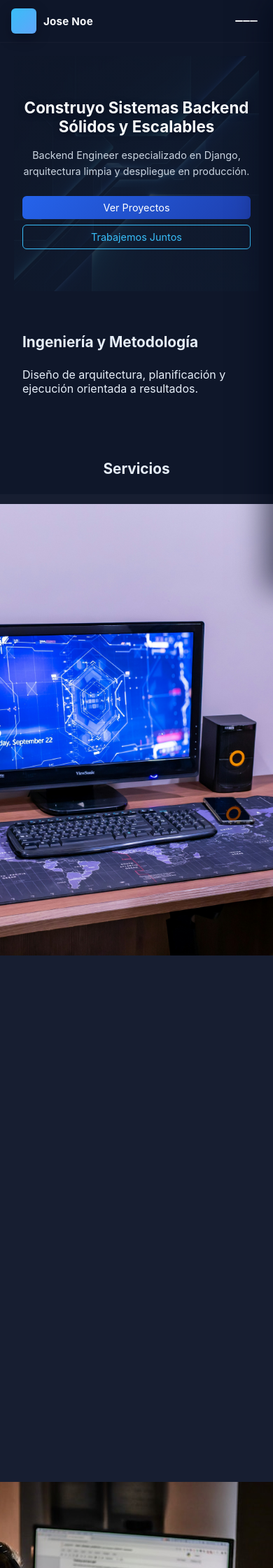
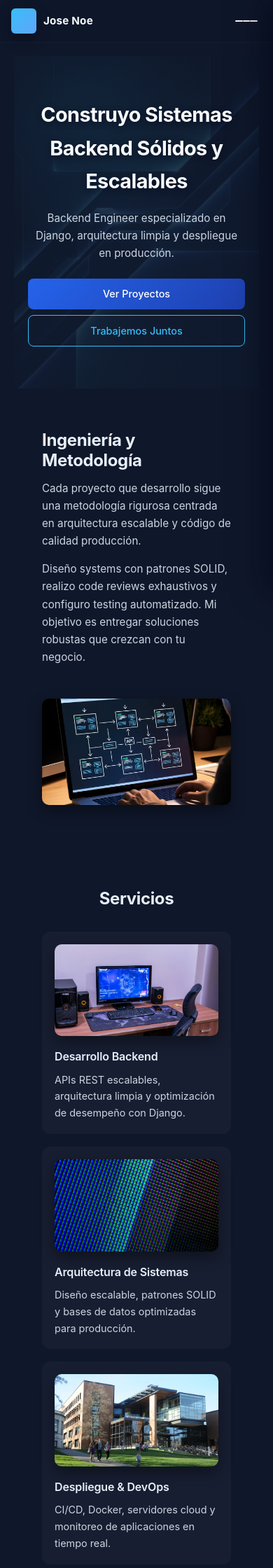
Before and after one commit to JoseNoeT/Portafolio, a Django app: page / in a window 390 px wide; the page is wider, and only the part inside the window is pictured. Shown: the top 2240 px of that part at 70% size. Run offline with Django 5.2, Linux system fonts and the light colour scheme; data that the repository does not hold is empty.

Commit message:
FIX: Remove scrollbars & display all images; update CSS & reveal animation
CHANGES:
- navbar.css: Remove conflicting width:100% rule
- base.css: Add overflow-x:hidden to html & body
- home.css: Fix .reveal animation to show images by default (fallback)
- home.js: Rewrite with Intersection Observer API + js-enabled flag
- base.html: Include home.js script for smooth reveal animations
- home.html: Move .reveal class to parent containers for proper animation
- core/views.py: Add projects context to home view

FIXES:
 Removed horizontal scrollbars
 All images now visible (methodology, services, about, featured projects)
 Smooth fade-in animation on scroll
 Fallback display if JavaScript disabled

```diff
--- a/core/views.py
+++ b/core/views.py
@@ -1,7 +1,9 @@
 from django.shortcuts import render
+from proyectos.models import Project
 
 def home(request):
-	return render(request, 'home.html')
+	projects = Project.objects.all()[:3]  # Últimos 3 proyectos
+	return render(request, 'home.html', {'projects': projects})
 
 
 def contact(request):
--- a/static/css/base.css
+++ b/static/css/base.css
@@ -5,11 +5,18 @@
     box-sizing: border-box;
 }
 
+html {
+    width: 100%;
+    overflow-x: hidden;
+}
+
 body {
     background-color: #0b1120;
     color: #e2e8f0;
     font-family: 'Inter', sans-serif;
     padding-top: 80px;
+    width: 100%;
+    overflow-x: hidden;
 }
 
 .container {
--- a/static/css/home.css
+++ b/static/css/home.css
@@ -25,12 +26,16 @@
     --cta: #2563eb;
     --cta-dark: #1e40af;
     --container-width: 1100px;
+    --ease-out: cubic-bezier(0.4, 0, 0.2, 1);
+    --spacing-section: clamp(60px, 8vw, 100px);
+    --line-height-relaxed: 1.65;
 }
 
 body {
     background-color: var(--bg-dark);
     color: var(--text-light);
-    font-family: Inter, Arial, sans-serif;
+    font-family: Inter, -apple-system, BlinkMacSystemFont, 'Segoe UI', sans-serif;
+    line-height: var(--line-height-relaxed);
 }
 
 .container {
@@ -43,10 +48,12 @@ body {
    2. HERO SECTION - Full width with background image + overlay
    ==================================================================== */
 .hero {
-    padding: 100px 20px;
+    padding: var(--spacing-section) 20px;
     text-align: center;
-    background: linear-gradient(rgba(15,23,42,0.85), rgba(15,23,42,0.85)),
-                url("../img/fondoabstract.jpeg");
+    background:
+        radial-gradient(circle at 30% 20%, rgba(56,189,248,0.08), transparent 40%),
+        linear-gradient(rgba(15,23,42,0.85), rgba(15,23,42,0.85)),
+        url("../img/fondoabstract.jpeg");
     background-size: cover;
     background-position: center;
     color: var(--text-light);
@@ -58,17 +65,20 @@ body {
 }
 
 .hero h1 {
-    font-size: 2.6rem;
-    margin-bottom: 20px;
+    font-size: clamp(1.8rem, 4vw, 3rem);
+    font-weight: 700;
+    letter-spacing: -0.02em;
+    margin-bottom: clamp(16px, 2vw, 24px);
     text-shadow: 0 2px 8px rgba(2,6,23,0.6);
     color: #f8fafc;
 }
 
 .hero p {
-    font-size: 1rem;
-    line-height: 1.6;
+    font-size: clamp(0.95rem, 1.2vw, 1.05rem);
+    line-height: var(--line-height-relaxed);
     color: var(--text-muted);
-    margin-bottom: 30px;
+    margin: 0 auto clamp(24px, 3vw, 32px);
+    max-width: 60ch;
 }
 
 .hero-buttons {
@@ -81,47 +91,72 @@ body {
     display: inline-block;
     background: linear-gradient(135deg, var(--cta), var(--cta-dark));
     color: white;
-    padding: 10px 20px;
-    border-radius: 6px;
+    padding: 11px 24px;
+    border-radius: 8px;
     text-decoration: none;
-    transition: transform 0.3s ease, box-shadow 0.3s ease;
+    font-weight: 500;
+    font-size: 0.95rem;
+    transition: transform 0.3s var(--ease-out), box-shadow 0.3s var(--ease-out);
+    will-change: transform;
+    cursor: pointer;
 }
 
 .btn-primary:hover {
-    transform: translateY(-2px);
-    box-shadow: 0 10px 25px rgba(37,99,235,0.3);
+    transform: translateY(-3px);
+    box-shadow: 0 12px 30px rgba(37,99,235,0.35);
+}
+
+.btn-primary:active {
+    transform: scale(0.98);
 }
 
 .btn-secondary {
     display: inline-block;
     background: transparent;
-    border: 1px solid var(--accent);
+    border: 1.5px solid var(--accent);
     color: var(--accent);
-    padding: 10px 20px;
-    border-radius: 6px;
+    padding: 10px 24px;
+    border-radius: 8px;
     text-decoration: none;
-    transition: all 0.3s ease;
+    font-weight: 500;
+    font-size: 0.95rem;
+    transition: all 0.3s var(--ease-out);
+    cursor: pointer;
 }
 
 .btn-secondary:hover {
     background: var(--accent);
     border-color: var(--accent);
     color: var(--bg-dark);
+    transform: translateY(-2px);
+}
+
+.btn-secondary:active {
+    transform: scale(0.98);
 }
 
 /* ====================================================================
    3. METHODOLOGY / INGENIERÍA SECTION
    ==================================================================== */
+/* ====================================================================
+   3. METHODOLOGY / INGENIERÍA SECTION
+   ==================================================================== */
+
 .methodology {
-    padding: 80px 20px;
+    padding: var(--spacing-section) 20px;
 }
 
 .method-wrap {
     display: flex;
-    align-items: center;
-    gap: 40px;
-    max-width: var(--container-width);
-    margin: 0 auto;
+    flex-direction: column;
+    gap: clamp(32px, 4vw, 48px);
+}
+
+@media (min-width: 1024px) {
+    .method-wrap {
+        flex-direction: row;
+        align-items: flex-start;
+    }
 }
 
 .method-text {
@@ -129,49 +164,68 @@ body {
 }
 
 .method-text h2 {
-    font-size: 2rem;
-    margin-bottom: 12px;
+    font-size: clamp(1.5rem, 3vw, 2.2rem);
+    font-weight: 700;
+    letter-spacing: -0.015em;
+    margin-bottom: clamp(12px, 1.5vw, 16px);
+    line-height: 1.2;
+}
+
+.method-text p {
+    font-size: clamp(0.95rem, 1.2vw, 1.05rem);
+    line-height: var(--line-height-relaxed);
+    color: var(--text-muted);
+    margin-bottom: 1em;
 }
 
 .method-image {
-    flex: 1;
+    width: 100%;
     display: flex;
     justify-content: center;
+}
+
+@media (min-width: 1024px) {
+    .method-image {
+        flex: 1;
+        width: auto;
+    }
 }
 
 /* ====================================================================
    4. SERVICES SECTION
    ==================================================================== */
 .services {
-    padding: 80px 20px;
+    padding: var(--spacing-section) 20px;
 }
 
 .services h2 {
     text-align: center;
-    font-size: 2rem;
-    margin-bottom: 40px;
+    font-size: clamp(1.5rem, 3vw, 2.2rem);
+    font-weight: 700;
+    letter-spacing: -0.015em;
+    margin-bottom: clamp(32px, 4vw, 48px);
+    line-height: 1.2;
 }
 
 .service-grid {
     display: grid;
-    grid-template-columns: repeat(3, 1fr);
+    grid-template-columns: repeat(auto-fit, minmax(280px, 1fr));
     gap: 24px;
-    max-width: var(--container-width);
-    margin: 0 auto;
 }
 
 .service-card {
     background: rgba(255,255,255,0.03);
-    padding: 20px;
+    padding: clamp(18px, 3vw, 24px);
     border-radius: 12px;
     display: flex;
     flex-direction: column;
     gap: 16px;
-    transition: transform 0.3s ease;
+    transition: transform 0.3s var(--ease-out), box-shadow 0.3s var(--ease-out);
 }
 
 .service-card:hover {
-    transform: translateY(-4px);
+    transform: translateY(-6px);
+    box-shadow: 0 8px 24px rgba(56,189,248,0.1);
 }
 
 .service-body {
@@ -179,30 +233,49 @@ body {
 }
 
 .service-body h3 {
-    font-size: 1.1rem;
+    font-size: clamp(1rem, 1.3vw, 1.15rem);
+    font-weight: 600;
+    letter-spacing: -0.01em;
     margin-bottom: 8px;
     color: var(--text-light);
+}
+
+.service-body p {
+    font-size: clamp(0.9rem, 1.1vw, 0.98rem);
+    line-height: var(--line-height-relaxed);
 }
 
 /* ====================================================================
    5. ABOUT SECTION
    ==================================================================== */
 .about {
-    padding: 80px 20px;
+    padding: var(--spacing-section) 20px;
 }
 
 .about-wrap {
     display: flex;
-    align-items: center;
-    gap: 40px;
-    max-width: var(--container-width);
-    margin: 0 auto;
+    flex-direction: column;
+    gap: clamp(32px, 4vw, 48px);
+}
+
+@media (min-width: 1024px) {
+    .about-wrap {
+        flex-direction: row;
+        align-items: flex-start;
+    }
 }
 
 .about-image {
-    flex: 1;
+    width: 100%;
     display: flex;
     justify-content: center;
+}
+
+@media (min-width: 1024px) {
+    .about-image {
+        flex: 1;
+        width: auto;
+    }
 }
 
 .about-text {
@@ -324,25 +418,32 @@ body {
     height: 100%;
     object-fit: cover;
     display: block;
-    transition: transform 0.6s ease;
+    transition: transform 0.7s var(--ease-out);
 }
 
 .image-card:hover {
-    transform: translateY(-6px);
-    box-shadow: 0 20px 45px rgba(0,0,0,0.6);
+    transform: translateY(-8px);
+    box-shadow: 0 24px 48px rgba(56,189,248,0.15);
 }
 
 .image-card:hover img {
-    transform: scale(1.06);
+    transform: scale(1.05);
 }
 
 /* ====================================================================
    9. REVEAL ANIMATION - Elements fade in on scroll
    ==================================================================== */
 .reveal {
+    /* Show by default (fallback if JS disabled) */
+    opacity: 1;
+    transform: translateY(0);
+    transition: opacity 0.8s ease, transform 0.8s ease;
+}
+
+/* Initial state when JS is ready (will be changed by JavaScript to .active) */
+html.js-enabled .reveal:not(.active) {
     opacity: 0;
     transform: translateY(40px);
-    transition: opacity 0.8s ease, transform 0.8s ease;
 }
 
 .reveal.active {
@@ -366,11 +467,7 @@ body {
 
     .method-wrap,
     .about-wrap {
-        gap: 24px;
-    }
-
-    .hero h1 {
-        font-size: 2rem;
+        gap: 32px;
     }
 }
 
@@ -393,20 +490,9 @@ body {
         width: 100%;
     }
 
-    .methodology,
-    .services,
-    .about,
-    .featured,
-    .cta-hero {
-        padding: 60px 20px;
-    }
-
-    .hero h1 {
-        font-size: 1.6rem;
-    }
-
-    .hero p {
-        font-size: 0.95rem;
+    .method-image {
+        flex: none;
+        width: 100%;
     }
 
     .hero-buttons {
@@ -419,51 +505,18 @@ body {
         width: 100%;
         text-align: center;
     }
-
-    .featured h2,
-    .services h2 {
-        font-size: 1.6rem;
-    }
-
-    .method-text h2,
-    .about-text h2,
-    .cta-inner h2 {
-        font-size: 1.6rem;
-    }
 }
 
 /* Mobile small (480px and below) */
 @media (max-width: 480px) {
-    .hero {
-        padding: 60px 12px;
-    }
-
-    .hero h1 {
-        font-size: 1.4rem;
-        margin-bottom: 16px;
-    }
-
-    .hero p {
-        font-size: 0.9rem;
-        margin-bottom: 24px;
-    }
-
     .hero-buttons {
         gap: 8px;
     }
 
     .btn-primary,
     .btn-secondary {
-        padding: 8px 16px;
+        padding: 10px 20px;
         font-size: 0.9rem;
-    }
-
-    .methodology,
-    .services,
-    .about,
-    .featured,
-    .cta-hero {
-        padding: 60px 12px;
     }
 
     .method-wrap,
@@ -472,26 +525,9 @@ body {
         margin: 0 auto;
     }
 
-    .service-card,
-    .project-card {
-        padding: 14px;
-    }
-
-    .featured h2,
-    .services h2,
-    .method-text h2,
-    .about-text h2,
-    .cta-inner h2 {
-        font-size: 1.3rem;
-        margin-bottom: 24px;
-    }
-
     .image-card {
         border-radius: 10px;
-    }
-
-    .cta-inner {
-        padding: 20px;
+        box-shadow: 0 8px 20px rgba(0,0,0,0.4);
     }
 }
 
@@ -503,7 +539,3 @@ body {
         transition-duration: 0.01ms !important;
     }
 }
-
-@media (max-width:900px){
-    .image-card{ max-width:100%; }
-}
--- a/static/css/navbar.css
+++ b/static/css/navbar.css
@@ -88,5 +88,5 @@
   *{ transition: none !important; }
 }
 
-/* Small tweaks */
-.container{ width:100%; }
+/* Small tweaks - Container width controlled in base.css */
+/* Removed conflicting width:100% rule that was causing scrollbars */
--- /dev/null
+++ b/static/js/debug.js
@@ -0,0 +1,76 @@
+/**
+ * Debug script para diagnosticar problemas de imágenes
+ * Ejecuta en la consola del navegador
+ */
+
+(function() {
+    console.log('🔍 DEBUGGING IMÁGENES - Iniciando...', new Date().toLocaleTimeString());
+
+    // 1️⃣ VERIFICAR IMÁGENES EN EL DOM
+    const images = document.querySelectorAll('img');
+    console.log(`\n📸 Total de imágenes en el DOM: ${images.length}`);
+
+    images.forEach((img, idx) => {
+        const rect = img.getBoundingClientRect();
+        const isVisible = rect.width > 0 && rect.height > 0;
+        const computedStyle = window.getComputedStyle(img);
+
+        console.group(`Imagen ${idx + 1}: ${img.alt || 'Sin alt'}`);
+        console.log(`  ✓ src: ${img.src}`);
+        console.log(`  ✓ Dimensiones: ${img.naturalWidth}x${img.naturalHeight} (natural)`);
+        console.log(`  ✓ Visible en viewport: ${isVisible ? '✅ SÍ' : '❌ NO'}`);
+        console.log(`  ✓ display: ${computedStyle.display}`);
+        console.log(`  ✓ opacity: ${computedStyle.opacity}`);
+        console.log(`  ✓ visibility: ${computedStyle.visibility}`);
+        console.log(`  ✓ height: ${computedStyle.height}`);
+        console.log(`  ✓ width: ${computedStyle.width}`);
+        console.log(`  ✓ overflow parent: ${computedStyle.overflow}`);
+        console.groupEnd();
+    });
+
+    // 2️⃣ VERIFICAR IMAGE-CARDS ESPECÍFICAMENTE
+    console.log('\n🎨 IMAGE-CARDS:');
+    const imageCards = document.querySelectorAll('.image-card');
+    console.log(`Total: ${imageCards.length}`);
+
+    imageCards.forEach((card, idx) => {
+        const img = card.querySelector('img');
+        const computedStyle = window.getComputedStyle(card);
+        const rect = card.getBoundingClientRect();
+
+        console.group(`Card ${idx + 1}`);
+        console.log(`  ✓ Imagen: ${img?.src || 'NO TIENE IMAGEN'}`);
+        console.log(`  ✓ Card width: ${card.offsetWidth}px / height: ${card.offsetHeight}px`);
+        console.log(`  ✓ CSS display: ${computedStyle.display}`);
+        console.log(`  ✓ CSS aspect-ratio: ${computedStyle.aspectRatio}`);
+        console.log(`  ✓ En pantalla: ${rect.top}px from top, visible: ${rect.visible}`);
+        console.groupEnd();
+    });
+
+    // 3️⃣ VERIFICAR SECCIONES PROBLEMÁTICAS
+    console.log('\n📍 SECCIONES:');
+    const sections = ['methodology', 'about', 'services', 'featured'];
+    sections.forEach(section => {
+        const elem = document.querySelector(`.${section}`);
+        if (elem) {
+            console.group(section.toUpperCase());
+            console.log(`  ✓ Existe: SÍ`);
+            console.log(`  ✓ Display: ${window.getComputedStyle(elem).display}`);
+            console.log(`  ✓ Images dentro: ${elem.querySelectorAll('img').length}`);
+            console.groupEnd();
+        }
+    });
+
+    // 4️⃣ Test de carga de imagen directa
+    console.log('\n🌐 TEST DE ACCESO A STATIC:');
+    const testImg = new Image();
+    testImg.onload = function() {
+        console.log('✅ STATIC FUNCIONANDO - Imagen de test cargada exitosamente');
+    };
+    testImg.onerror = function() {
+        console.error('❌ ERROR STATIC - No se puede acceder a static/img/');
+    };
+    testImg.src = '/static/img/arquitec.jpeg?' + Date.now(); // Cache buster
+
+    console.log('\n✨ Debug completado. Revisa los logs superiores.');
+})();
--- a/templates/base.html
+++ b/templates/base.html
@@ -100,6 +100,8 @@
 </footer>
 
 <script src="{% static 'js/navbar.js' %}" defer></script>
+<script src="{% static 'js/home.js' %}" defer></script>
+<script src="{% static 'js/debug.js' %}" defer></script>
 {% block extra_js %}{% endblock %}
 </body>
 </html>
--- a/templates/home.html
+++ b/templates/home.html
@@ -9,7 +9,7 @@
 
 {% block content %}
 
-<!-- HERO: fondo desde CSS (static/img/fondoabstract.jpeg) con overlay oscuro -->
+<!-- HERO -->
 <section class="hero" role="banner" aria-label="Hero">
     <div class="hero-container">
         <h1>Construyo Sistemas Backend Sólidos y Escalables</h1>
@@ -22,53 +22,126 @@
     </div>
 </section>
 
-<!-- INGENIERÍA / METODOLOGÍA: imagen lateral (usar static img/arquitec.jpeg) -->
+<!-- METHODOLOGY -->
 <section class="methodology">
-    <div class="container method-wrap">
-        <div class="method-text">
-            <h2>Ingeniería y Metodología</h2>
-            <p>Diseño de arquitectura, planificación y ejecución orientada a resultados.</p>
-        </div>
-        <div class="method-image">
-            <!-- Insertar imagen con tag <img> y usar la etiqueta static en el src -->
-        <div class="method-image">
-            <!-- Reusable image-card: mantiene 16:9, object-fit, reveal y hover -->
-            <div class="image-card reveal">
-                <img src="{% static 'img/arquitec.jpeg' %}" alt="Arquitectura" />
+    <div class="container">
+        <div class="method-wrap">
+            <div class="method-text">
+                <h2>Ingeniería y Metodología</h2>
+                <p>
+                    Cada proyecto que desarrollo sigue una metodología rigurosa centrada en arquitectura escalable y código de calidad producción.
+                </p>
+                <p>
+                    Diseño systems con patrones SOLID, realizo code reviews exhaustivos y configuro testing automatizado. Mi objetivo es entregar soluciones robustas que crezcan con tu negocio.
+                </p>
             </div>
-        </div>
 
-<!-- SERVICIOS: card decorativa con imagen (static/img/escritorio.jpg) -->
-<section class="services">
-    <div class="container">
-        <h2>Servicios</h2>
-        <div class="service-card">
-            <img src="{% static 'img/escritorio.jpg' %}" alt="Escritorio" class="service-img">
-        <div class="service-grid">
-            <div class="service-card reveal">
+            <div class="method-image reveal">
                 <div class="image-card">
-                    <img src="{% static 'img/escritorio.jpg' %}" alt="Escritorio" />
-                </div>
-                <div class="service-body">
-                    <h3>Desarrollo Web</h3>
-                    <p>APIs REST, integración, y despliegue en producción.</p>
+                    <img src="{% static 'img/arquitec.jpeg' %}" alt="Arquitectura" />
                 </div>
             </div>
-
-<!-- SOBRE MÍ: imagen profesional lateral (static/img/personaCompu.jpg) -->
-<section class="about">
-    <div class="container about-wrap">
-        <div class="about-image">
-            <img src="{% static 'img/personaCompu.jpg' %}" alt="Sobre mí" class="img-side">
-        </div>
-        <div class="about-text">
-            <h2>Sobre mí</h2>
-            <p>Ingeniero en sistemas con experiencia en backend, arquitecturas limpias y despliegues seguros.</p>
         </div>
     </div>
 </section>
 
-<!-- CTA final: fondo desde CSS (static/img/paisajecompu.jpg) con overlay oscuro -->
+<!-- SERVICES -->
+<section class="services">
+    <div class="container">
+        <h2>Servicios</h2>
+
+        <div class="service-grid">
+
+            <div class="service-card reveal">
+                <div class="image-card">
+                    <img src="{% static 'img/escritorio.jpg' %}" alt="Desarrollo Backend" />
+                </div>
+                <div class="service-body">
+                    <h3>Desarrollo Backend</h3>
+                    <p>APIs REST escalables, arquitectura limpia y optimización de desempeño con Django.</p>
+                </div>
+            </div>
+
+            <div class="service-card reveal">
+                <div class="image-card">
+                    <img src="{% static 'img/azulabstracto.jpg' %}" alt="Arquitectura" />
+                </div>
+                <div class="service-body">
+                    <h3>Arquitectura de Sistemas</h3>
+                    <p>Diseño escalable, patrones SOLID y bases de datos optimizadas para producción.</p>
+                </div>
+            </div>
+
+            <div class="service-card reveal">
+                <div class="image-card">
+                    <img src="{% static 'img/campus360.jpg' %}" alt="Deployment" />
+                </div>
+                <div class="service-body">
+                    <h3>Despliegue & DevOps</h3>
+                    <p>CI/CD, Docker, servidores cloud y monitoreo de aplicaciones en tiempo real.</p>
+                </div>
+            </div>
+
+        </div>
+    </div>
+</section>
+
+<!-- ABOUT -->
+<section class="about">
+    <div class="container">
+        <div class="about-wrap">
+
+            <div class="about-image reveal">
+                <div class="image-card">
+                    <img src="{% static 'img/personaCompu.jpg' %}" alt="Sobre mí" />
+                </div>
+            </div>
+
+            <div class="about-text">
+                <h2>Sobre mí</h2>
+                <p>
+                    Soy ingeniero en sistemas especializado en desarrollo backend con Django. Con más de 3 años de experiencia, he construido arquitecturas escalables, APIs robustas y sistemas de despliegue automatizado.
+                </p>
+                <p>
+                    Mi enfoque: escribir código limpio, documentado y listo para producción. Sigo principios SOLID, realizo testing exhaustivo y configuro CI/CD para garantizar calidad.
+                </p>
+            </div>
+
+        </div>
+    </div>
+</section>
+
+<!-- FEATURED PROJECTS -->
+<section class="featured">
+    <div class="container">
+        <h2>Proyectos Destacados</h2>
+
+        <div class="featured-grid">
+
+            {% if projects %}
+                {% for project in projects %}
+                    <div class="project-card reveal">
+                        {% if project.image %}
+                            <div class="image-card">
+                                <img src="{{ project.image.url }}" alt="{{ project.title }}" />
+                            </div>
+                        {% endif %}
+                        <h3>{{ project.title }}</h3>
+                        <p>{{ project.description|truncatewords:20 }}</p>
+                        {% if project.url %}
+                            <a href="{{ project.url }}" class="card-link" target="_blank">Ver Proyecto →</a>
+                        {% endif %}
+                    </div>
+                {% endfor %}
+            {% else %}
+                <p>No hay proyectos disponibles en este momento.</p>
+            {% endif %}
+
+        </div>
+    </div>
+</section>
+
+<!-- CTA -->
 <section class="cta-hero" role="region" aria-label="Call to Action">
     <div class="cta-inner">
         <h2>¿Listo para colaborar?</h2>
```
Also changed, not shown: other parts of static/css/home.css (+42 -20 lines), static/js/home.js (+24 -15 lines), static/img/escritorio1.jpeg (renamed from static/img/escritorio.jpeg).
